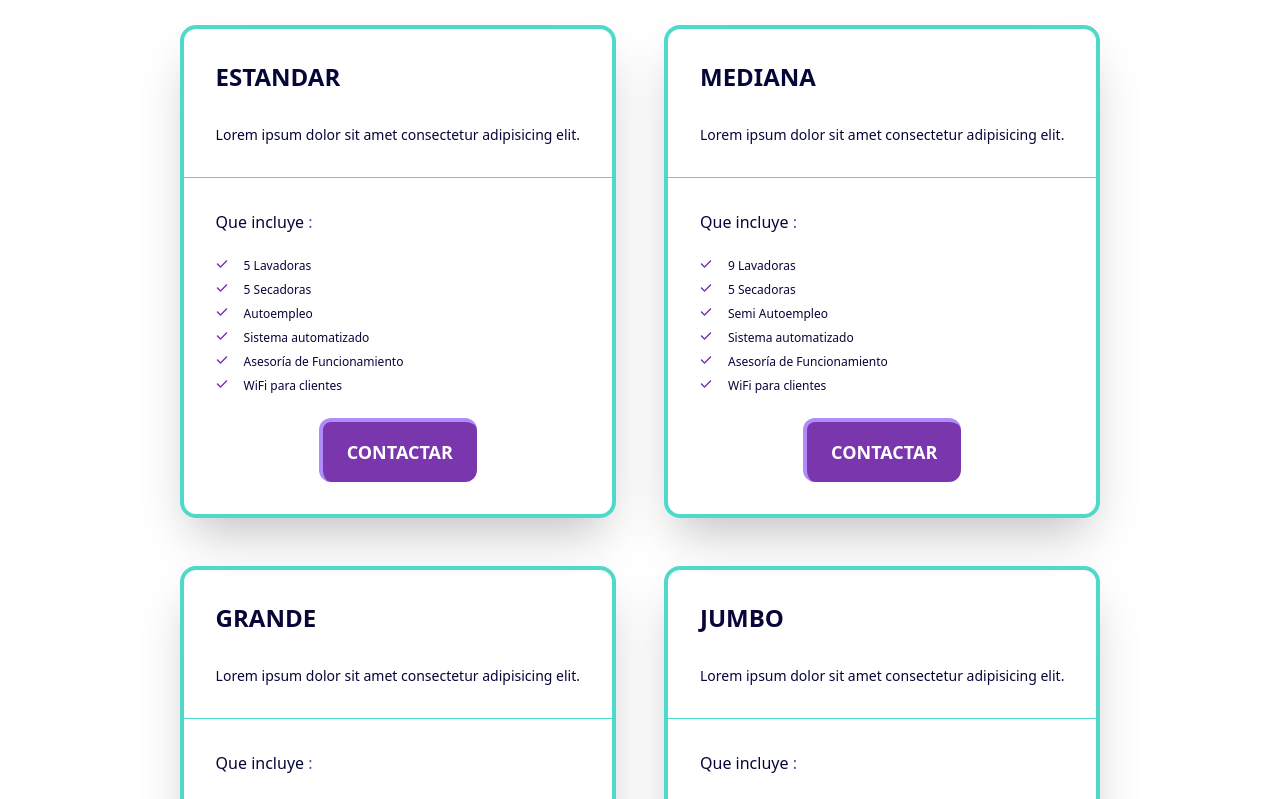
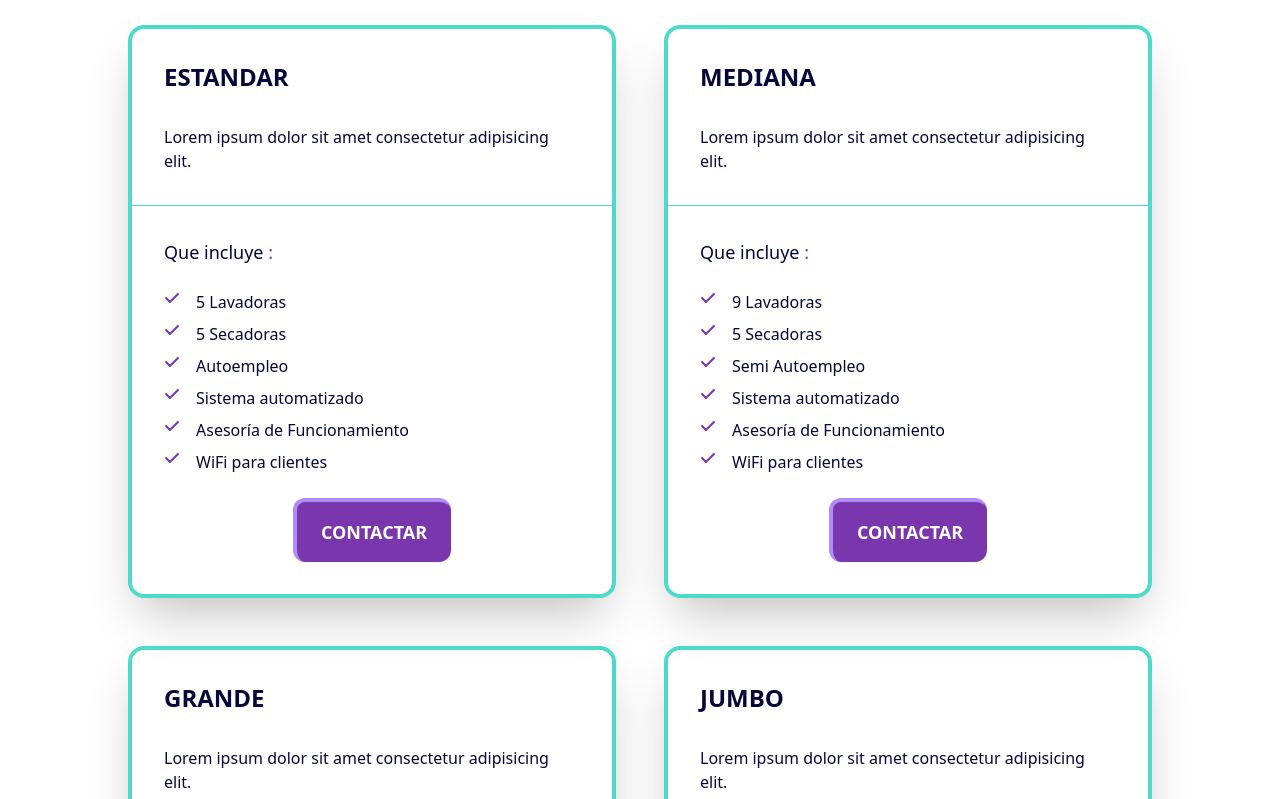
Before and after one commit to dspwebstudiomx/easylav-react, a React (Vite) app: page /franquicias in a window 1280 px wide. Shown: the part 680-1479 px from the top of the page. Built offline with nearby package versions, Linux system fonts and the light colour scheme.

Commit message:
Updates SEO metadata for Franquicias page and adjusts text sizes for improved readability in PaquetesFranquicias component

```diff
--- a/src/pages/franquicias/Franquicias.jsx
+++ b/src/pages/franquicias/Franquicias.jsx
@@ -48,13 +48,13 @@ const Franquicias = () => {
   return (
     <>
       <SEOFriendly
-        title="Franquicias | Easylav: Tu lavandería ideal"
+        title="Franquicias de Lavandería | Easylav - Tu Oportunidad de Negocio Ideal"
         url="easylav-react.netlify.app/franquicias"
-        description="En easylav tu ropa es nuestra pasión: limpieza impecable, planchado perfecto"
+        description="En Easylav, ofrecemos franquicias de lavandería con limpieza impecable y planchado perfecto. Descubre cómo puedes ser parte de nuestro éxito."
         author="dspwebstudio"
-        keywords="lavandería, planchado"
+        keywords="franquicias de lavandería, negocio de lavandería, Easylav, planchado, limpieza"
         ogImage={image}
-        ogImageAlt="canasta verde con ropa sucia"
+        ogImageAlt="Canasta verde con ropa sucia"
         ogType="website"
       />
       <Navbar />
--- a/src/pages/franquicias/PaquetesFranquicias.jsx
+++ b/src/pages/franquicias/PaquetesFranquicias.jsx
@@ -50,7 +50,7 @@ const PaquetesFranquicias = () => {
                     {paquete.nombre}
                     <span className="sr-only">Plan</span>
                   </h2>
-                  <p className="mt-2 text-sm text-dark-700">
+                  <p className="mt-2 text-base text-dark-700">
                     Lorem ipsum dolor sit amet consectetur adipisicing elit.
                   </p>
                 </div>
@@ -58,7 +58,7 @@ const PaquetesFranquicias = () => {
 
                 {/* Segunda Parte */}
                 <div className="p-8 flex flex-col gap-6">
-                  <p className="text-base font-medium text-dark">
+                  <p className="text-lg font-medium text-dark">
                     Que incluye <span className="text-secondary_dark">:</span>
                   </p>
 
@@ -67,7 +67,7 @@ const PaquetesFranquicias = () => {
                     id={`lista-caracteristica-${paquete.nombre.replace(/\s+/g, "-").toLowerCase()}`}
                   >
                     {paquete.caracteristicas.map((caracteristica, index) => (
-                      <li key={`${paquete.id}-${index}`} className="text-dark flex gap-4 text-xs">
+                      <li key={`${paquete.id}-${index}`} className="text-dark flex gap-4 text-base">
                         <FaCheck className="text-secondary_dark" />
                         <span>{caracteristica}</span>
                       </li>
```
